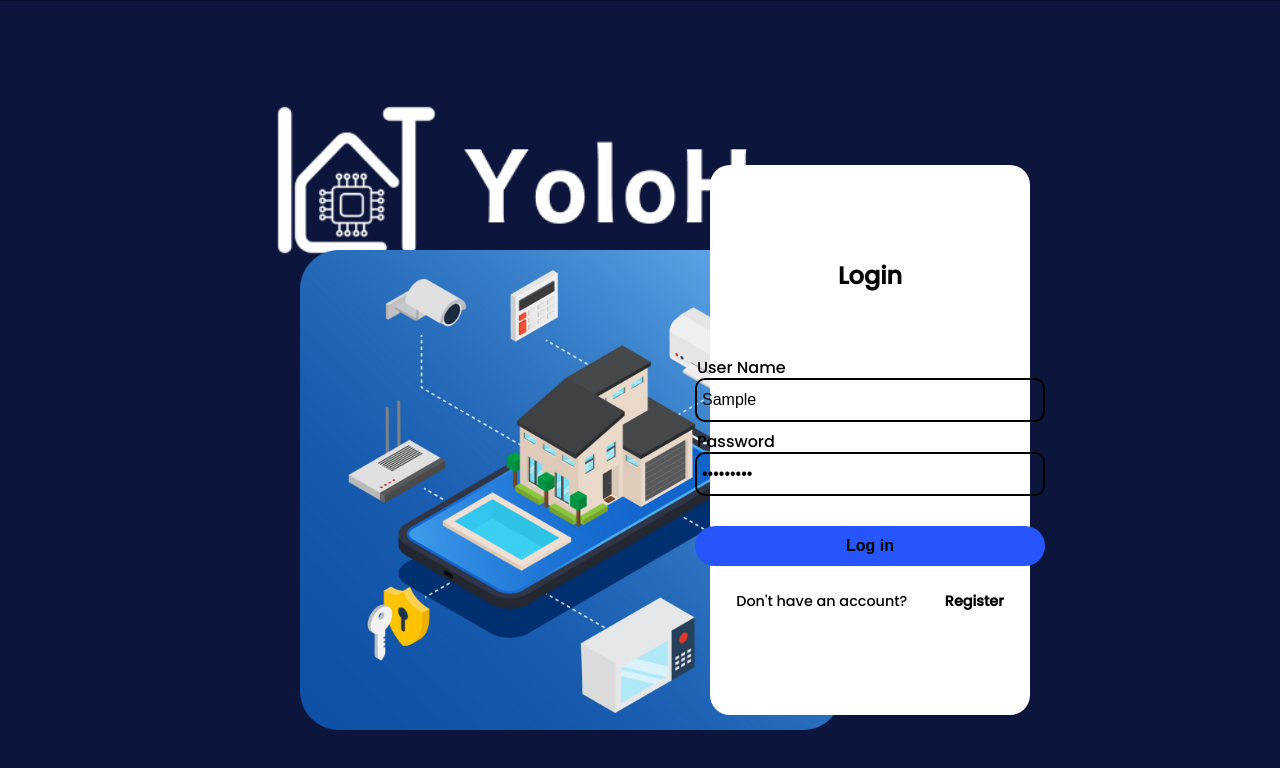
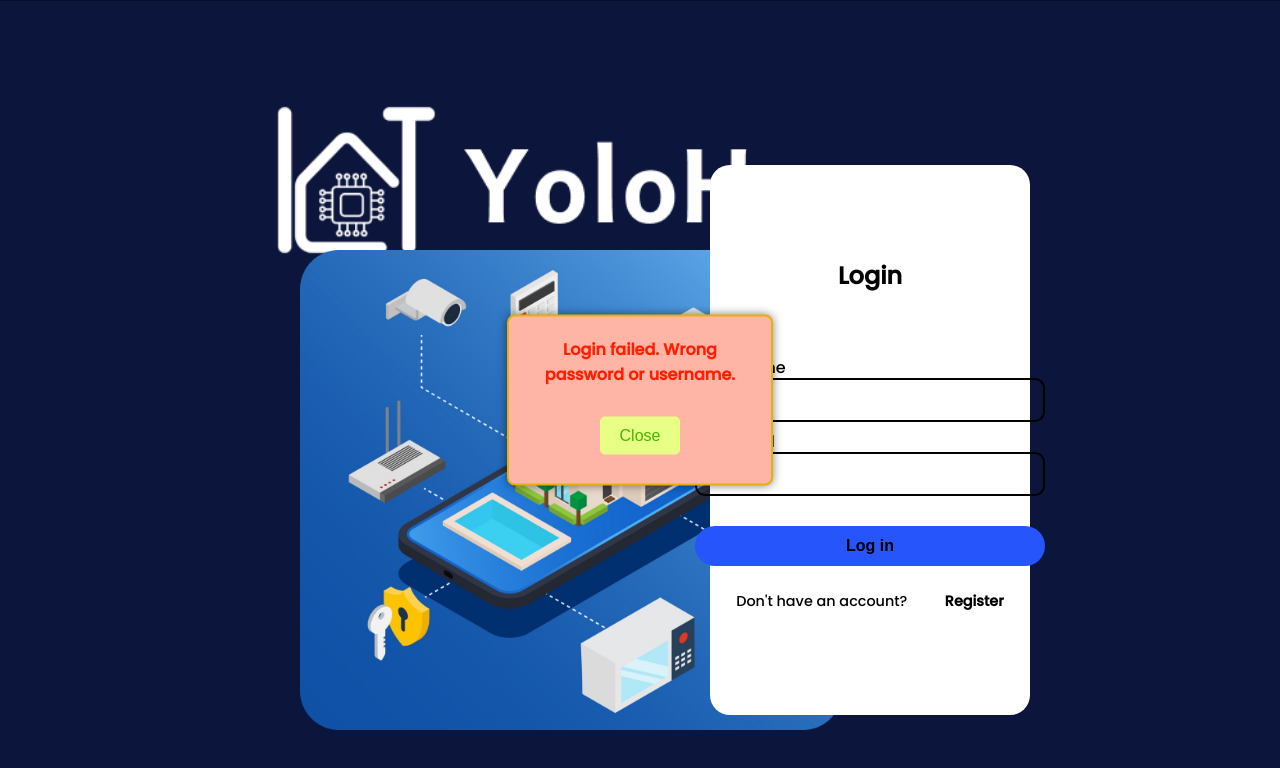
Before and after one commit to ShunPeng1/Multi-Disciplinary-Project, a React (Create React App) app in the folder WebApplication/yolohome-client/: page / in a window 1280 px wide. Both pictures are taken after typing "Sample", "Sample123" into the empty fields and a click on the button "Log in". Shown: the top 768 px of the page. Built offline with nearby package versions, Linux system fonts and the light colour scheme; no server answers.

Commit message:
feat: pop-up login success/fail
feat: pop-up login success/fail

```diff
--- a/WebApplication/yolohome-client/src/pages/Login/index.jsx
+++ b/WebApplication/yolohome-client/src/pages/Login/index.jsx
@@ -9,6 +9,8 @@ function Login() {
   // State variables for username and password
   const [username, setUsername] = useState('');
   const [password, setPassword] = useState('');
+  const [showPopup, setShowPopup] = useState(false);
+  const [popupMessage, setPopupMessage] = useState('');
 
   // Function to handle form submission
   const handleSubmit = (event) => {
@@ -23,11 +25,20 @@ function Login() {
     console.log('Success:', data);
     localStorage.setItem('token', data.Token);
     localStorage.setItem('username', data.UserName); // Store the username
-    window.location.href = '/dashboard';
+    setPopupMessage('Login successful');
+    setShowPopup(true);
+    // wait for 1 second before redirecting to dashboard
+    setTimeout(() => {
+      window.location.href = '/dashboard';
+    }, 1000);
+
+
   }
 
   const errorCallback = (error) => {
     console.error('Error:', error);
+    setPopupMessage('Login failed. Wrong password or username.');
+    setShowPopup(true);
   }
 
   return (
@@ -56,6 +67,12 @@ function Login() {
           </div>
         </div>
       </section>
+      {showPopup && (
+        <div className="popup">
+          <p>{popupMessage}</p>
+          <button onClick={() => setShowPopup(false)}>Close</button>
+        </div>
+      )}
     </div>
   );
 }
```
